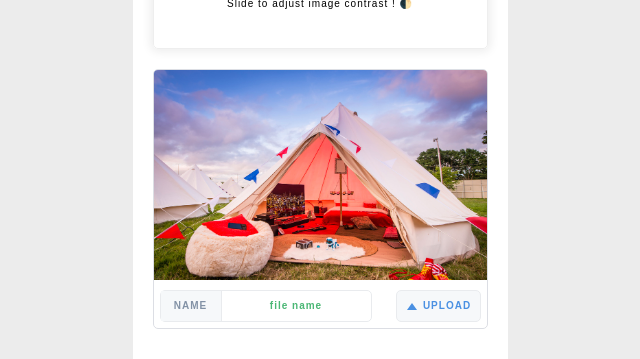
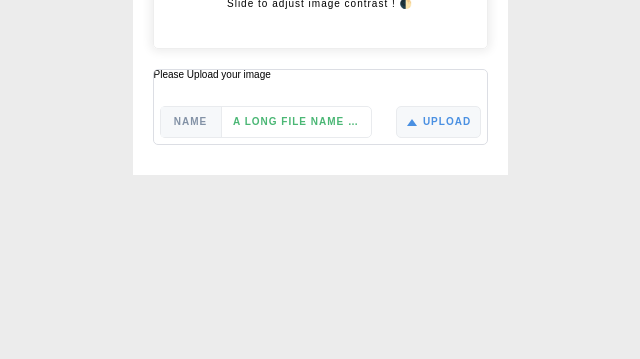
Before and after one commit to IanWei/brightness-contrast-vue, a Vue app: page / in a window 1280 px wide. Shown: the part 514-873 px from the top of the page, without its empty margins (320-960 px from the left). After the commit the page ends 800 px from the top, so only its background shows below. Built offline with nearby package versions, Linux system fonts and the light colour scheme.

Commit message:
Completed the slider bar functions

```diff
--- a/src/App.vue
+++ b/src/App.vue
@@ -24,7 +24,7 @@
                 sliderChange="contrast-change"
                 :hasImage="hasImage">
         </FilterSliderBar>
-        <UploadImage></UploadImage>
+        <UploadImage :brightnessValue="brightness" :contrastValue="contrast"></UploadImage>
     </div>
 </template>
 
@@ -53,6 +53,9 @@
       });
       EventBus.$on('contrast-change', (value) => {
         this.contrast = value;
+      });
+      EventBus.$on('get-image', (value) => {
+        this.hasImage = value;
       });
     }
   }
--- a/src/components/UploadImage.vue
+++ b/src/components/UploadImage.vue
@@ -1,23 +1,75 @@
 <template>
     <div class="container">
         <div class="container__image">
-            <!--<p>Please Upload your image</p>-->
-            <img src="../assets/fdsafdsaf291yhi2121.png" alt="image" ref="image">
+            <p v-if="!hasImage">Please Upload your image</p>
+            <img src="" :style="filter" alt="image" ref="image" :class="{ hide: hasImage === false }">
         </div>
         <div class="tabs">
             <div class="tabs__box">
                 <span class="tabs__box--name">NAME</span>
-                <span class="tabs__box--attribute">file name</span>
+                <span class="tabs__box--attribute">{{ filename }}</span>
             </div>
-            <input type="file" class="tabs__upload" name="file" id="file" ref="file"/>
+            <input type="file" class="tabs__upload" name="file" id="file" ref="file" @change="uploadImage"/>
             <label for="file">UPLOAD</label>
         </div>
     </div>
 </template>
 <script>
+    import { EventBus} from "../event_bus";
+
     export default {
-      name: 'UploadImage'
+      name: 'UploadImage',
+      props: {
+        brightnessValue: {
+          type: Number,
+          required: true
+        },
+        contrastValue: {
+          type: Number,
+          required: true
+        }
+      },
+      data() {
+        return {
+          filename: 'A LONG FILE NAME …',
+          hasImage: false
+        }
+      },
+      methods: {
+        uploadImage() {
+          const preview = this.$refs.image;
+          const file = this.$refs.file.files[0];
+          let name = '';
+          const reader = new FileReader();
+          reader.onload = function() {
+            preview.src = reader.result;
+          };
+          if (file) {
+            this.hasImage = true;
+            reader.readAsDataURL(file);
+            name = file.name;
+            console.log(name);
+            if (name.length > 14) {
+              this.filename = name.slice(0, 18).concat(' ...');
+            } else {
+              this.filename = name;
+            }
+          } else {
+            this.hasImage = false;
+            this.filename = 'A LONG FILE NAME …';
+            preview.src = "";
+          }
+
+          EventBus.$emit('get-image', this.hasImage);
+        }
+      },
+      computed: {
+        filter() {
+          return { filter: `brightness(${this.brightnessValue}%) contrast(${this.contrastValue}%)`}
+        }
+      }
     }
+
 </script>
 <style>
     .container {
@@ -109,4 +161,7 @@
     .tabs__upload + label {
         cursor: pointer;
     }
+    .hide {
+        opacity: 0;
+    }
 </style>
```
